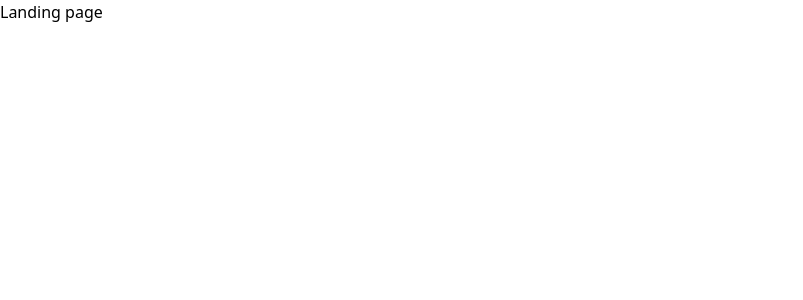
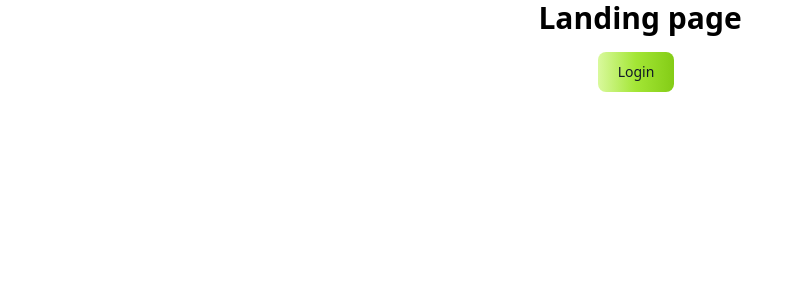
Before and after one commit to RJ-Chronicles/ui-filmstudio, a React (Vite) app: page / in a window 1280 px wide. Shown: the top 300 px of the page, without its empty margins (0-803 px from the left). Built offline with nearby package versions, Linux system fonts and the light colour scheme.

Commit message:
login button

```diff
--- a/src/pages/AdminLoginPage.tsx
+++ b/src/pages/AdminLoginPage.tsx
@@ -3,6 +3,8 @@ import React, { useContext, useEffect, useState } from "react";
 import { useNavigate } from "react-router-dom";
 import AppContext from "../store/AppContext";
 import { useSession } from "../session";
+
+import loginBGImage from "../assets/img/login.jpg";
 
 const AdminLogin = () => {
   const { state, dispatch } = useContext(AppContext);
@@ -73,7 +75,11 @@ const AdminLogin = () => {
   }, [user]);
   return (
     <>
-      <div className="min-h-screen bg-gray-100 py-6 flex flex-col justify-center sm:py-12">
+      <div
+        className="min-h-screen bg-gray-100 py-6 flex flex-col justify-center sm:py-12"
+        style={{ backgroundImage: `url(${loginBGImage})` }}
+      >
+        <div className="absolute bg-black opacity-60 inset-0 z-0"></div>
         <div className="relative py-3 sm:max-w-xl sm:mx-auto">
           <div className="absolute inset-0 bg-gradient-to-r from-blue-300 to-blue-600 shadow-lg transform -skew-y-6 sm:skew-y-0 sm:-rotate-6 sm:rounded-3xl"></div>
           <div className="relative px-4 py-10 bg-white shadow-lg sm:rounded-3xl sm:p-20">
--- a/src/pages/LandingPage.tsx
+++ b/src/pages/LandingPage.tsx
@@ -1,5 +1,23 @@
+import { useNavigate } from "react-router-dom";
+
 const Landingpage = () => {
-  return <h1>Landing page</h1>;
+  const navigate = useNavigate();
+  return (
+    <>
+      <div className="w-full flex justify-center items-center flex-col space-y-4">
+        <h1 className="font-bold font-sans text-3xl text-center">
+          Landing page
+        </h1>
+        <button
+          type="button"
+          onClick={(e) => navigate("/login")}
+          className="text-gray-900 bg-gradient-to-r from-lime-200 via-lime-400 to-lime-500 hover:bg-gradient-to-br focus:ring-4 focus:outline-none focus:ring-lime-300 dark:focus:ring-lime-800 font-medium rounded-lg text-sm px-5 py-2.5 text-center me-2 mb-2"
+        >
+          Login
+        </button>
+      </div>
+    </>
+  );
 };
 
 export default Landingpage;
```
Also changed, not shown: src/assets/img/login.jpg (added).
